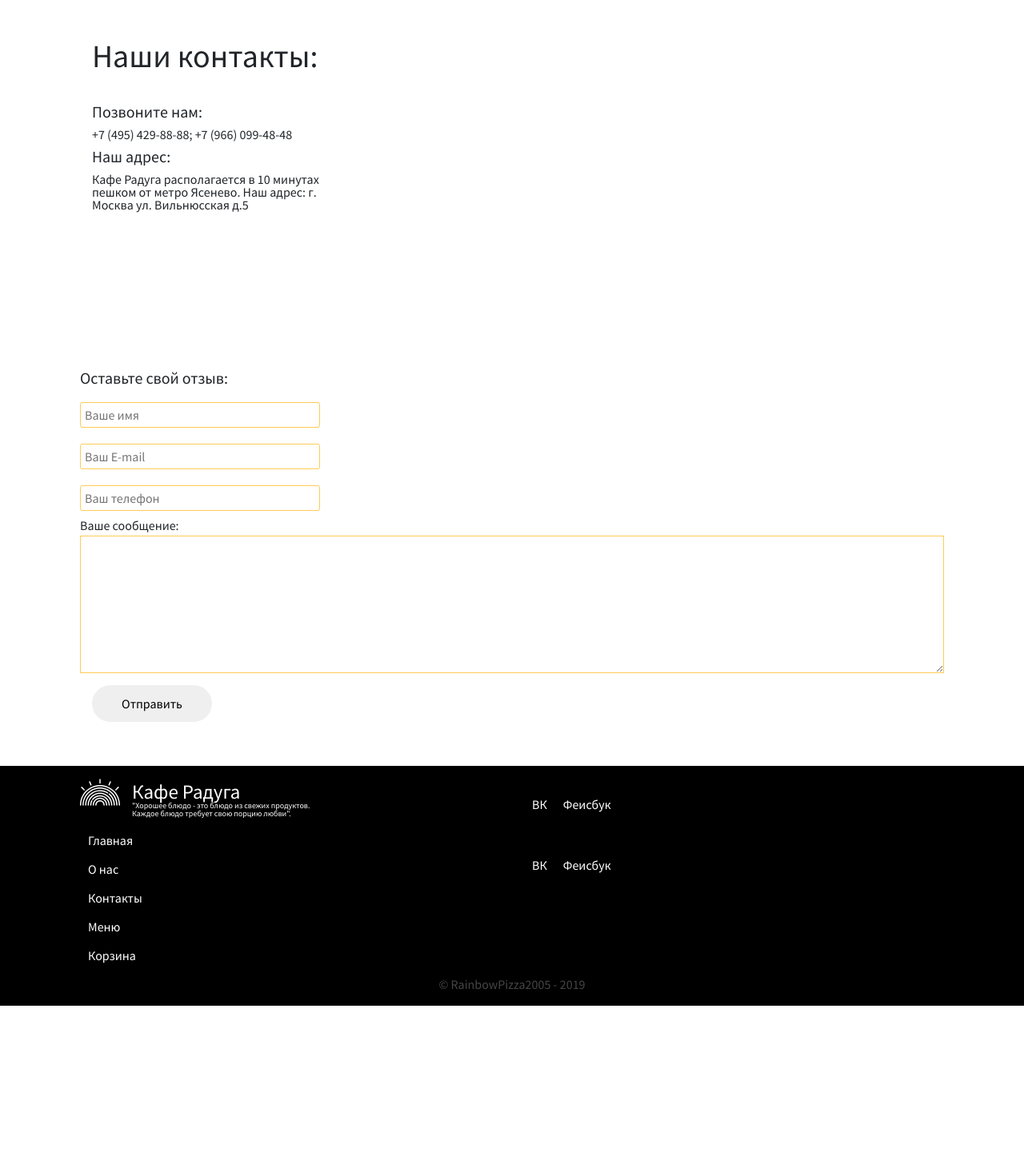
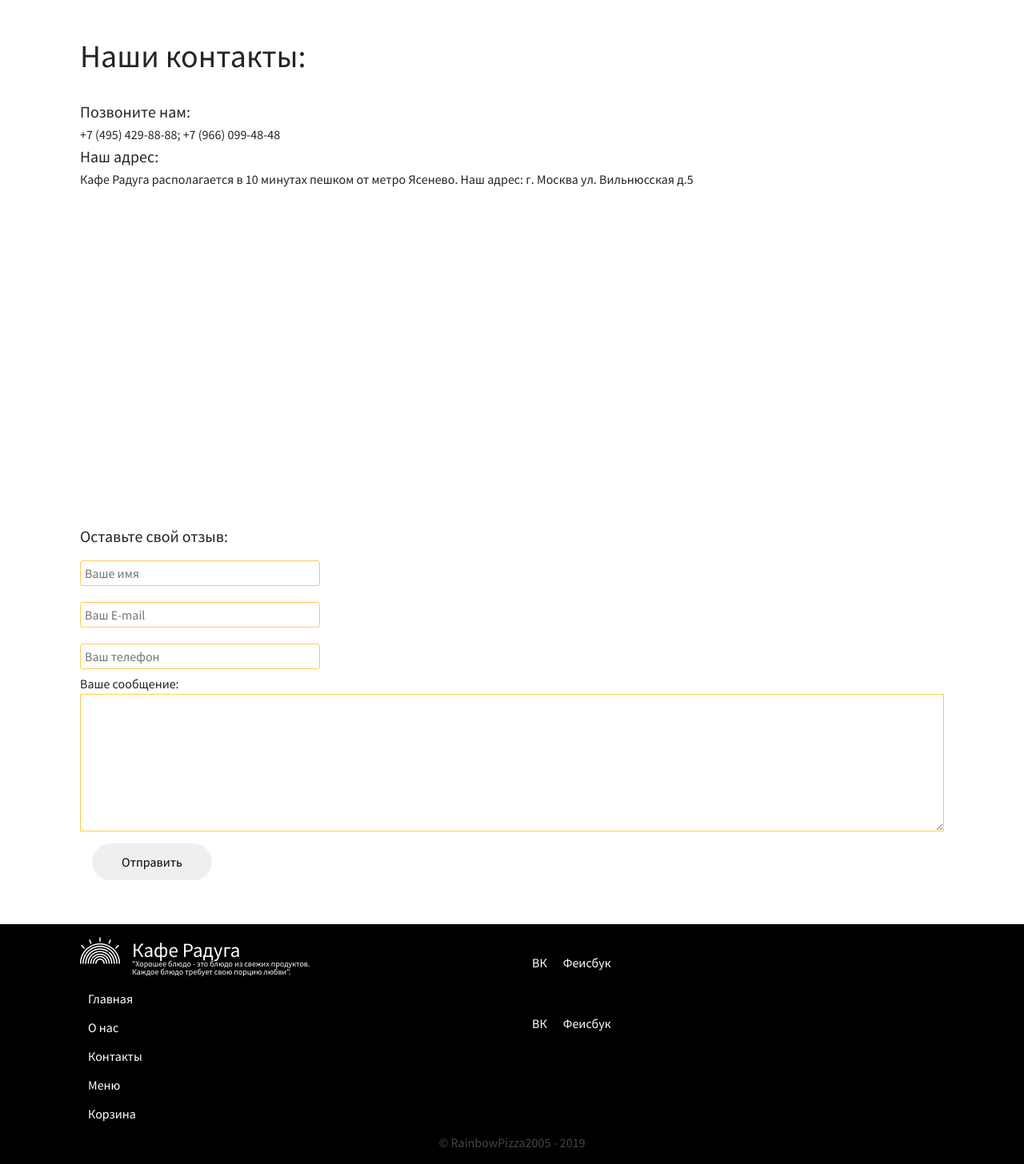
Before and after one commit to TheGreenForest/raibowcaffe, a PHP site: page /contact.php in a window 1280 px wide. Shown: the part 75-1531 px from the top of the page at 80% size. Before the commit the page ends 1333 px from the top, so only its background shows below. Run offline with PHP 8.4, Linux system fonts and the light colour scheme.

Commit message:
переделал контакты

```diff
--- a/contact.php
+++ b/contact.php
@@ -14,16 +14,16 @@
     <?php require ('modules/header.php');?>
     <div class="content">
         <div class="container">
-            <div class="container flex">
-                <div class="left-container col-md-4">
+            <div class="container ">
+                <div class="left-container ">
                     <h1>Наши контакты:</h1>
                     <h2>Позвоните нам:</h2>
                     <p>+7 (495) 429-88-88; +7 (966) 099-48-48</p>
                     <h2>Наш адрес:</h2>
-                    <p>Кафе Радуга располагается в 10 минутах пешком от метро Ясенево. Наш адрес: г. Москва ул. Вильнюсская д.5</p>
+                    <p>Кафе Радуга располагается в 10 минутах пешком от метро Ясенево. Наш адрес: г. Москва ул. Вильнюсская д.5 <br> <br></p>
                 </div>
-                <div class="right-container col-md-8">
-                   <iframe src="https://yandex.ru/map-widget/v1/?um=constructor%3A7fe9e7fe2624409507051151143ec132e730ca236277d44bc9547f16e21ae250&amp;source=constructor" width="625" height="401" frameborder="0"></iframe>
+                <div class="right-container ">
+                   <iframe src="https://yandex.ru/map-widget/v1/?um=constructor%3A7fe9e7fe2624409507051151143ec132e730ca236277d44bc9547f16e21ae250&amp;source=constructor" width="925" height="401" frameborder="0"></iframe>
                 </div>
 
 
--- a/css/contact.css
+++ b/css/contact.css
@@ -28,6 +28,7 @@ input{
 .feedback p{
     margin-bottom: 5px;
 }
+
 textarea{
     padding: 5px;
     outline: none;
```
Also changed, not shown: about.php (+8 -6 lines), image/about/cafe2.jpg (added), image/about/cafe3.jpg (added), image/about/cafe4.jpg (added), image/about/cafe5.jpg (added), image/about/cafe6.jpg (added).
